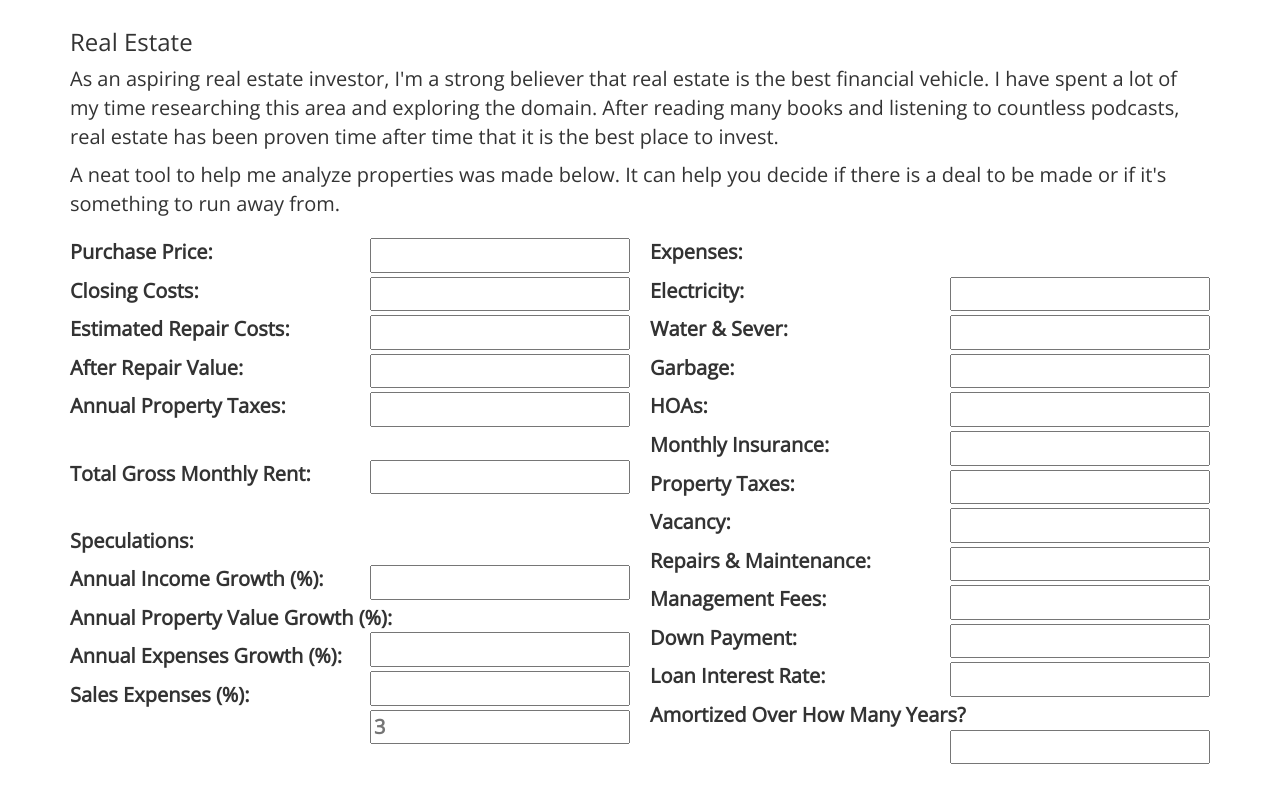
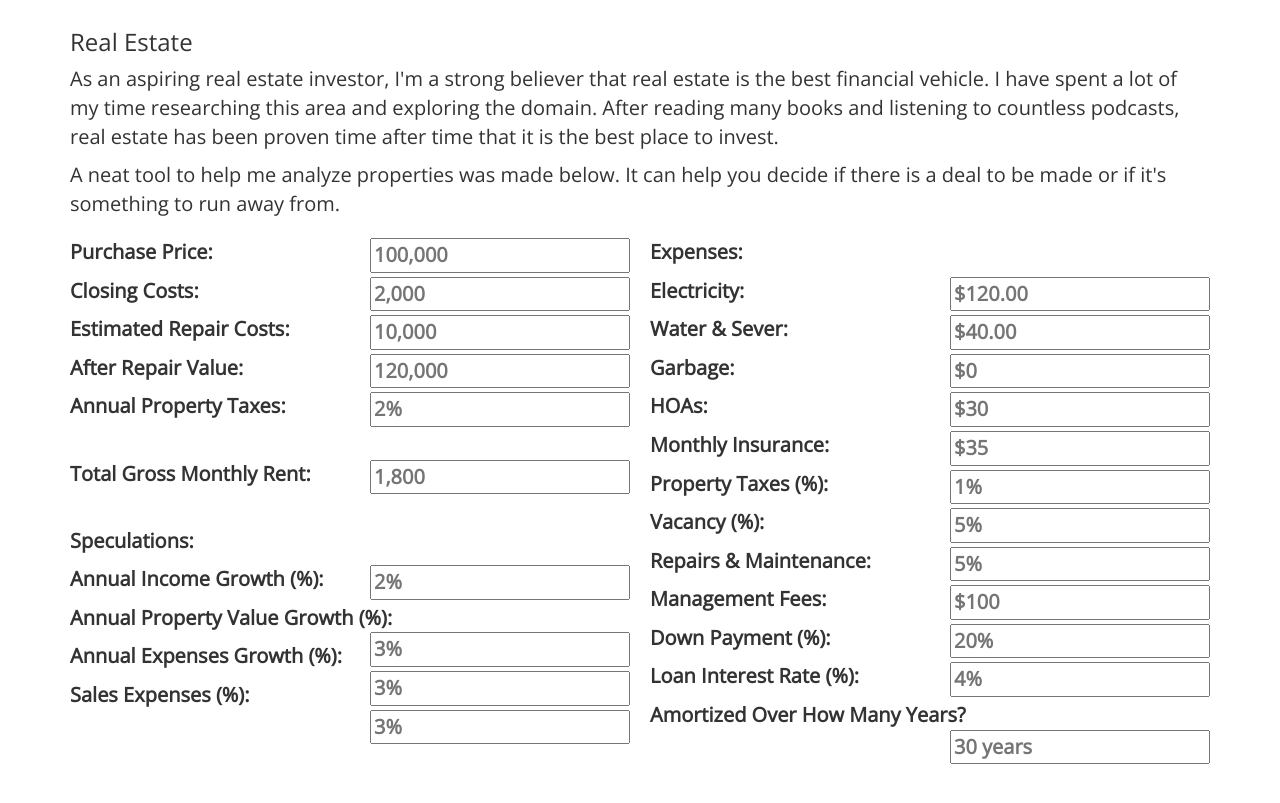
Before and after one commit to SethBrunwasser/SethBrunwasser.github.io, a plain HTML site: page realestate.html in a window 1280 px wide. Shown: the part 93-896 px from the top of the page. Drawn offline with nearby package versions, Linux system fonts and the light colour scheme.

Commit message:
realestate.html
Analysis placeholders

```diff
--- a/realestate.html
+++ b/realestate.html
@@ -47,32 +47,32 @@
 			<div class="realestate-analysis">
 				<form>
 					<div class="column">
-						<label>Purchase Price:<input type="text" name="price"></label>
-						<label>Closing Costs:<input type="text" name="closing-costs"></label>
-						<label>Estimated Repair Costs:<input type="text" name="repair-costs"></label>
-						<label>After Repair Value:<input type="text" name="after-repair-value"></label>
-						<label>Annual Property Taxes:<input type="text" name="property-taxes"></label>
+						<label>Purchase Price:<input type="text" name="price" placeholder="100,000"></label>
+						<label>Closing Costs:<input type="text" name="closing-costs" placeholder="2,000"></label>
+						<label>Estimated Repair Costs:<input type="text" name="repair-costs" placeholder="10,000"></label>
+						<label>After Repair Value:<input type="text" name="after-repair-value" placeholder="120,000"></label>
+						<label>Annual Property Taxes:<input type="text" name="property-taxes" placeholder="2%"></label>
 						<br>
-						<label>Total Gross Monthly Rent:<input type="text" name="monthly-rent"></label>
+						<label>Total Gross Monthly Rent:<input type="text" name="monthly-rent" placeholder="1,800"></label>
 						<br>
 						<label>Speculations:</label>
-						<label>Annual Income Growth (%):<input type="text" name="annual-income-growth"></label>
-						<label>Annual Property Value Growth (%):<input type="text" name="annual-pv-growth"></label>
-						<label>Annual Expenses Growth (%):<input type="text" name="annual-expenses-growth"></label>
-						<label>Sales Expenses (%):<input type="text" name="sales-expenses" placeholder="3"><label><br>
+						<label>Annual Income Growth (%):<input type="text" name="annual-income-growth" placeholder="2%"></label>
+						<label>Annual Property Value Growth (%):<input type="text" name="annual-pv-growth" placeholder="3%"></label>
+						<label>Annual Expenses Growth (%):<input type="text" name="annual-expenses-growth" placeholder="3%"></label>
+						<label>Sales Expenses (%):<input type="text" name="sales-expenses" placeholder="3%"><label><br>
 						<label>Expenses:</label>
-						<label>Electricity:<input type="text" name="electricity"></label>
-						<label>Water & Sever:<input type="text" name="water-sewer"></label>
-						<label>Garbage:<input type="text" name="garbage"></label>
-						<label>HOAs:<input type="text" name="hoas"></label>
-						<label>Monthly Insurance:<input type="text" name="insurance"></label>
-						<label>Property Taxes:<input type="text" name="property-taxes"></label>
-						<label>Vacancy:<input type="text" name="vacancy"></label>
-						<label>Repairs & Maintenance:<input type="text" name="maintenance"></label>
-						<label>Management Fees:<input type="text" name="management"></label>
-						<label>Down Payment:<input type="text" name="downpayment"></label>
-						<label>Loan Interest Rate:<input type="text" name="loan-interest-rate"></label>
-						<label>Amortized Over How Many Years?<input type="text" name="amortized-length"></label>
+						<label>Electricity:<input type="text" name="electricity" placeholder="$120.00"></label>
+						<label>Water & Sever:<input type="text" name="water-sewer" placeholder="$40.00"></label>
+						<label>Garbage:<input type="text" name="garbage" placeholder="$0"></label>
+						<label>HOAs:<input type="text" name="hoas" placeholder="$30"></label>
+						<label>Monthly Insurance:<input type="text" name="insurance" placeholder="$35"></label>
+						<label>Property Taxes (%):<input type="text" name="property-taxes" placeholder="1%"></label>
+						<label>Vacancy (%):<input type="text" name="vacancy" placeholder="5%"></label>
+						<label>Repairs & Maintenance:<input type="text" name="maintenance" placeholder="5%"></label>
+						<label>Management Fees:<input type="text" name="management" placeholder="$100"></label>
+						<label>Down Payment (%):<input type="text" name="downpayment" placeholder="20%"></label>
+						<label>Loan Interest Rate (%):<input type="text" name="loan-interest-rate" placeholder="4%"></label>
+						<label>Amortized Over How Many Years?<input type="text" name="amortized-length" placeholder="30 years"></label>
 
 					</div>
 				</form>
```
